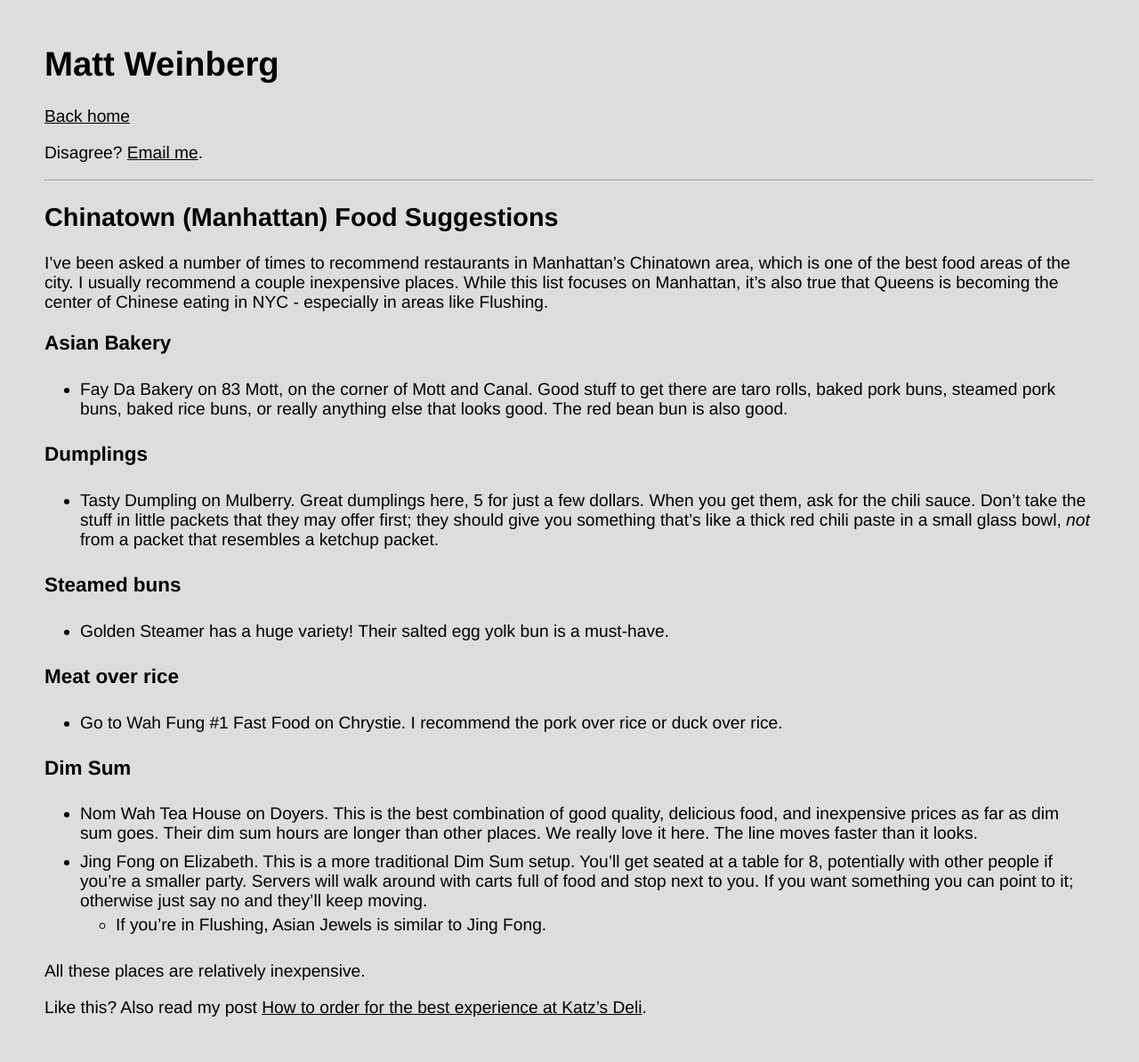
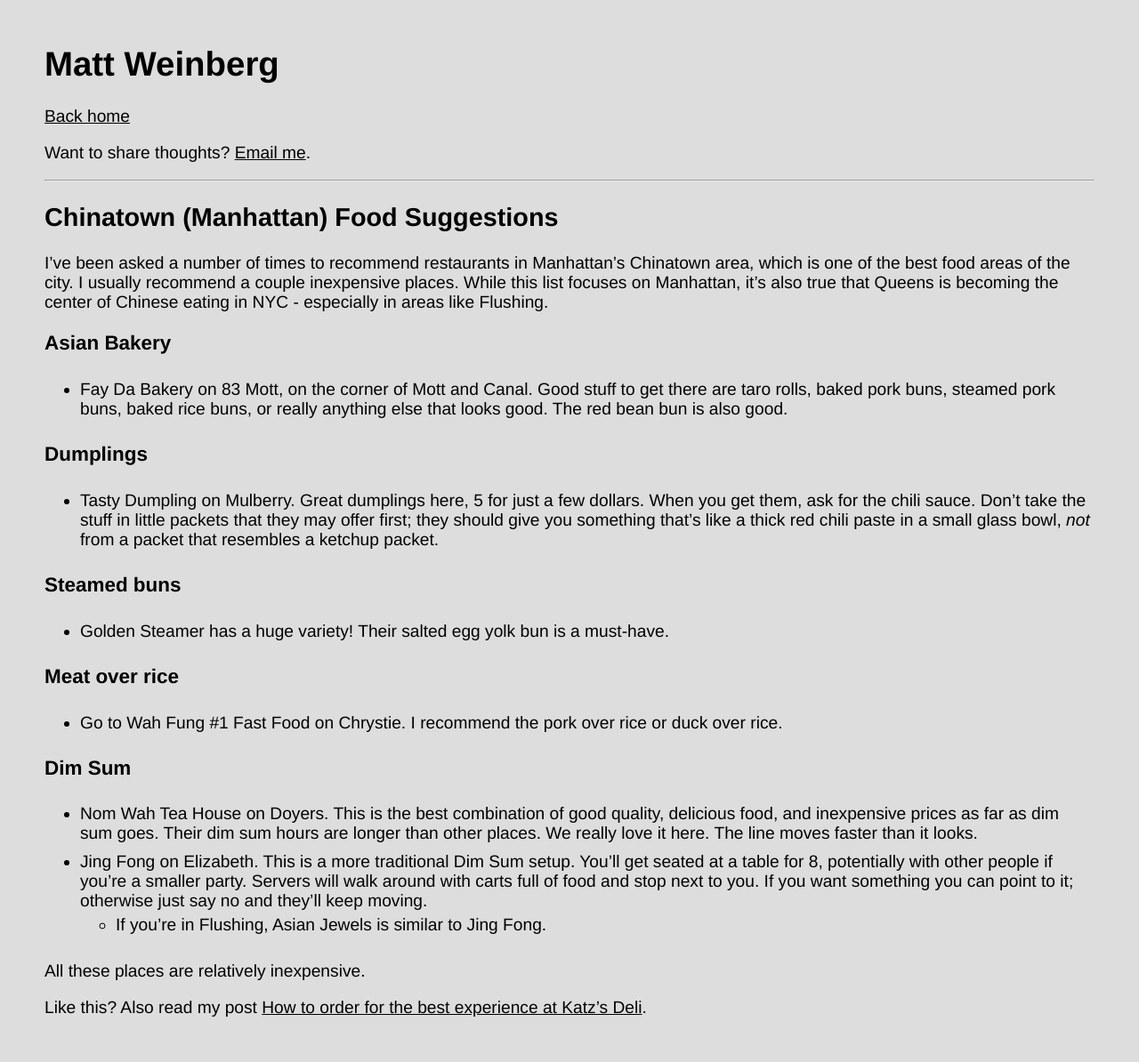
Before and after one commit to mrw/mrw.github.io, a Jekyll site: the page built from _posts/2018-06-20-chinatown-manhattan-food-suggestions.markdown, in a window 1280 px wide. Shown: the whole page at 89% size. Built offline with Jekyll 4.4.1, drawn with Linux system fonts in a browser that asks for light colours.

Commit message:
Update post.html

```diff
--- a/_layouts/post.html
+++ b/_layouts/post.html
@@ -3,7 +3,7 @@
 ---
 
 <p><a href="{{ site.url }}">Back home</a></p>
-<p>Disagree? <a href="mailto:matt@mattweinberg.net">Email me</a>.</p>
+<p>Want to share thoughts? <a href="mailto:matt@mattweinberg.net">Email me</a>.</p>
 
 <hr />
 
```
